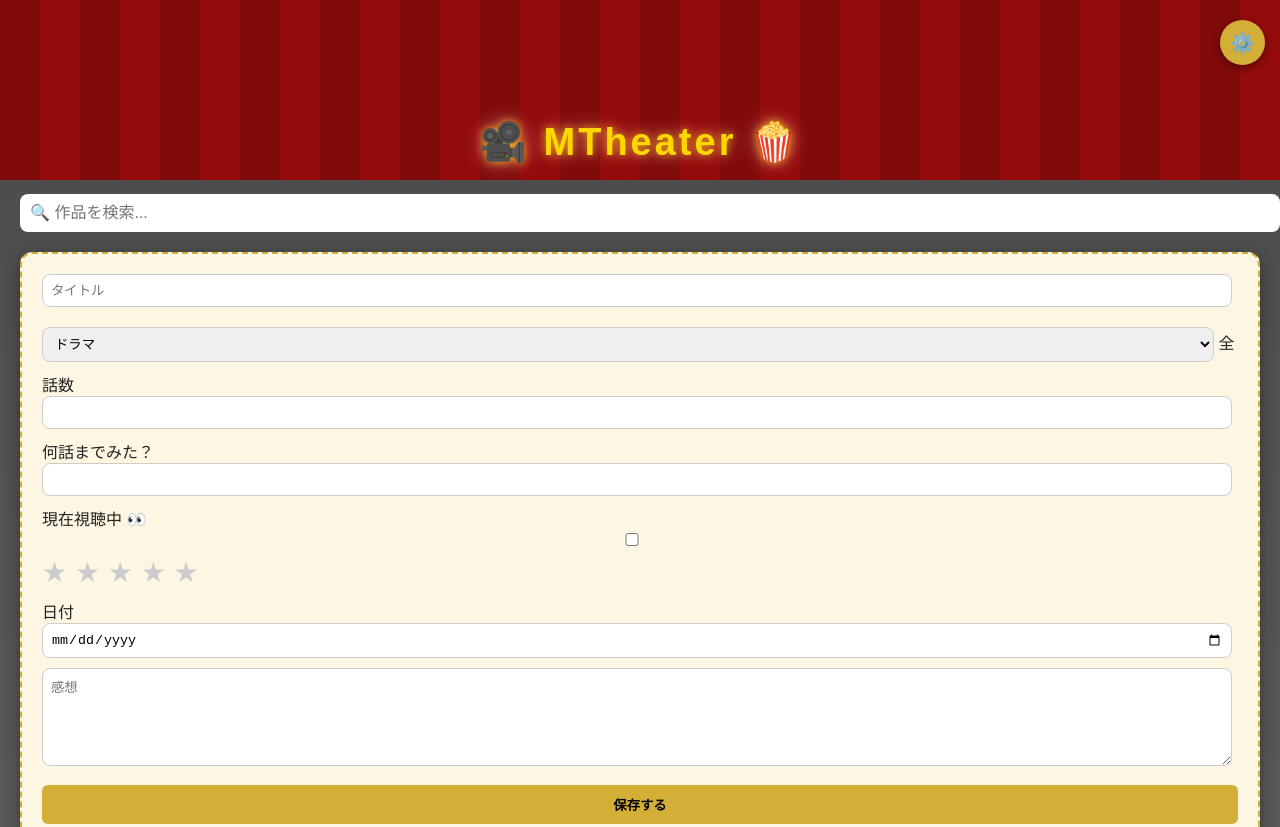
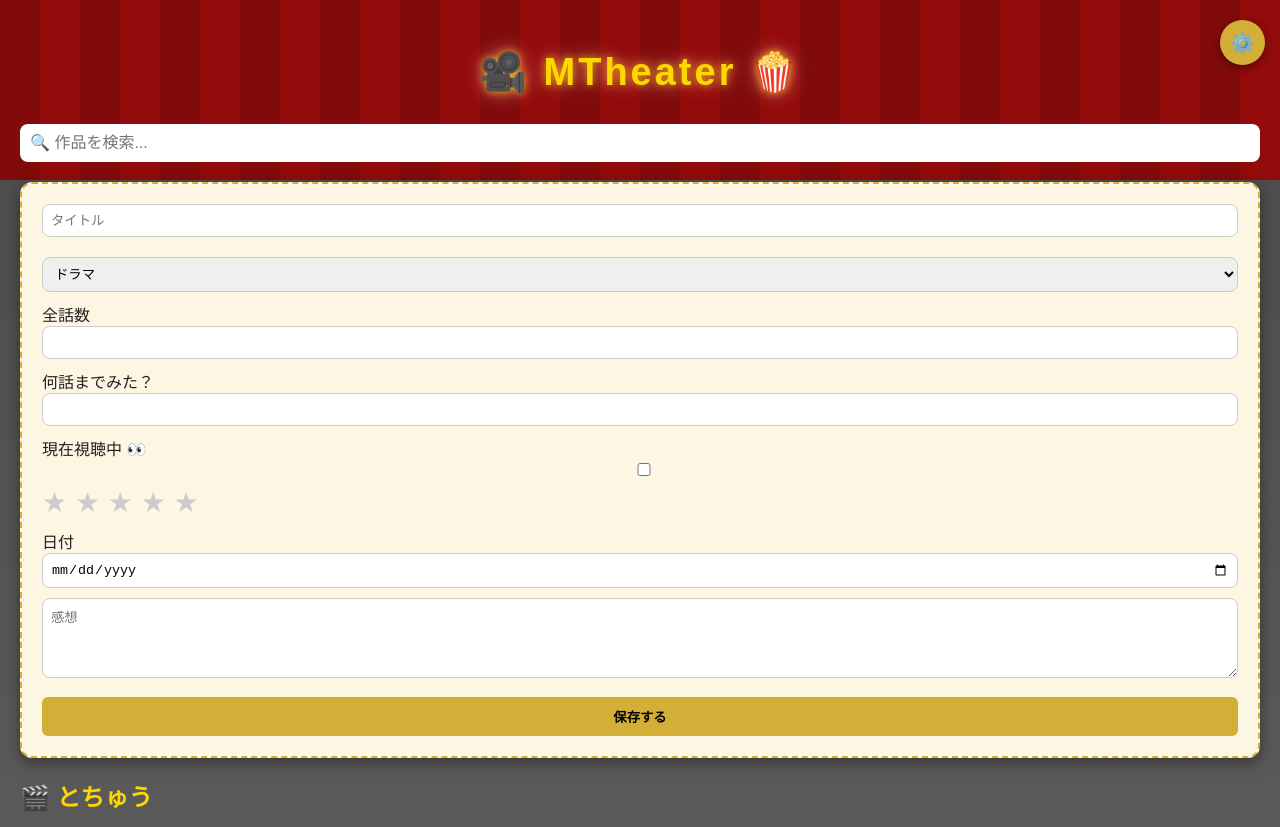
Before and after one commit to sumomai/momomai--cinema, a plain HTML site: page index.html in a window 1280 px wide. Shown: the top 827 px of the page. Drawn offline with Linux system fonts and the light colour scheme; a web font is replaced by a local one.

Commit message:
Update index.html

```diff
--- a/index.html
+++ b/index.html
@@ -73,9 +73,10 @@
   text-shadow:
     0 0 8px rgba(255,215,0,0.7),
     0 0 20px rgba(255,182,193,0.6);
-  margin-top:100px;
+  margin-top:30px;
   margin-bottom:30px;
 }
+
 
 .card{
 background:#fdf6e3;
@@ -104,11 +105,12 @@
 }
 
 input,select,textarea{
-width:98%;
+width:100%;
 margin-bottom:10px;
 padding:8px;
 border-radius:8px;
 border:1px solid #ccc;
+box-sizing:border-box;
 }
 
 button{
```
